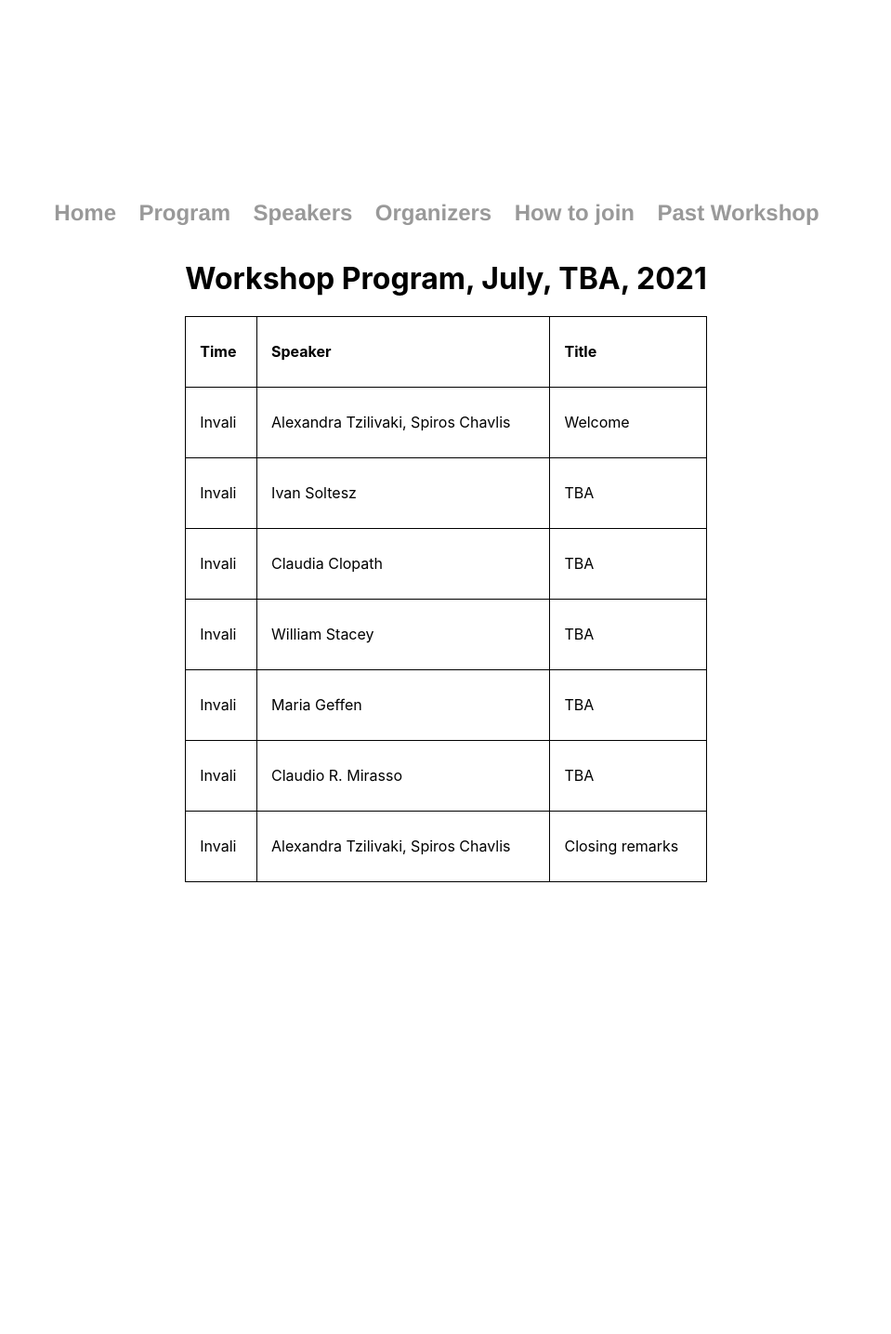
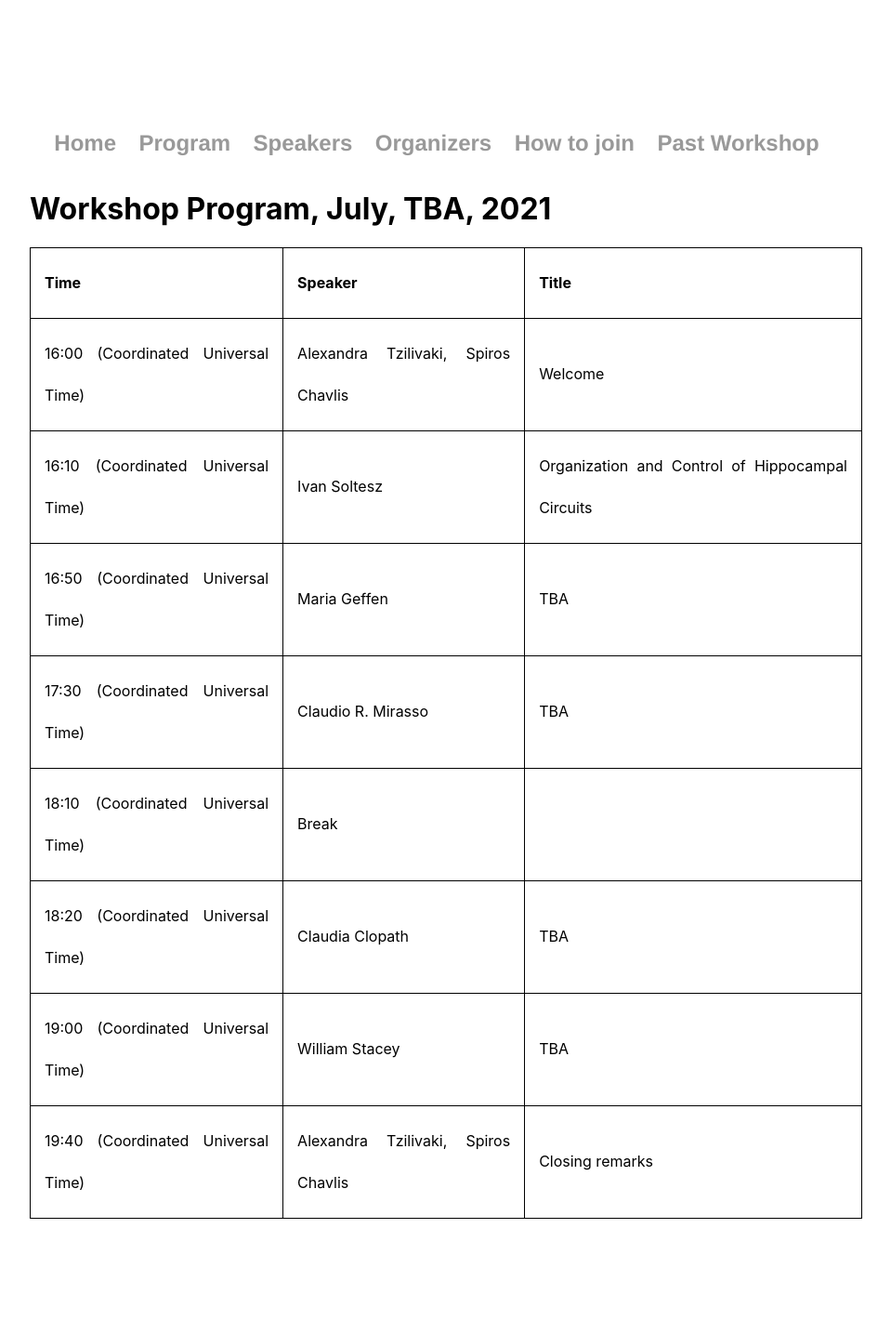
Before and after one commit to spirosChv/ocns2021interneurons, a Jekyll site: the page built from program/index.html, in a window 1280 px wide. Shown: the whole page at 93% size, without its empty margins (160-1119 px from the left). Built offline with Jekyll 4.4.1, drawn with Linux system fonts in a browser that asks for light colours; before the commit the page ends 1148 px from its top, so only the background shows below that; some of the changed lines change nothing that is shown.

Commit message:
Update index.html

```diff
--- a/program/index.html
+++ b/program/index.html
@@ -30,37 +30,42 @@ title: Workshop Program
     <th>Title</th>
   </tr>
   <tr>
-    <td><script type="text/javascript">localize("0/0/2021 0:00:00 PM"); </script></td>
+    <td><script type="text/javascript">localize("06/06/2021 04:00:00 PM"); </script></td>
     <td>Alexandra Tzilivaki, Spiros Chavlis</td>
     <td>Welcome</td>
   </tr>
   <tr>
-    <td><script type="text/javascript">localize("0/0/2021 0:00:00 PM"); </script></td>
+    <td><script type="text/javascript">localize("06/06/2021 04:10:00 PM"); </script></td>
     <td>Ivan Soltesz</td>
+    <td>Organization and Control of Hippocampal Circuits</td>
+  </tr>
+  <tr>
+    <td><script type="text/javascript">localize("06/06/2021 04:50:00 PM"); </script></td>
+    <td>Maria Geffen</td>
     <td>TBA</td>
   </tr>
   <tr>
-    <td><script type="text/javascript">localize("0/0/2021 00:00:00 PM"); </script></td>
-    <td>Claudia Clopath</td>
+    <td><script type="text/javascript">localize("06/06/2021 05:30:00 PM"); </script></td>
+    <td>Claudio R. Mirasso</td>
     <td>TBA</td>
   </tr>
-  <tr>
-    <td><script type="text/javascript">localize("0/0/2021 00:00:00 PM"); </script></td>
+   <tr>
+   <td><script type="text/javascript">localize("06/06/2021 06:10:00 PM"); </script></td>
+   <td>Break</td>
+    <td></td>
+  </tr>
+   <tr>
+   <td><script type="text/javascript">localize("06/06/2021 06:20:00 PM"); </script></td>
+   <td>Claudia Clopath</td>
+    <td>TBA</td>
+  </tr>
+   <tr>
+      <td><script type="text/javascript">localize("06/06/2021 07:00:00 PM"); </script></td>
     <td>William Stacey</td>
     <td>TBA</td>
   </tr>
-   <tr>
-   <td><script type="text/javascript">localize("0/0/2021 00:00:00 PM"); </script></td>
-   <td>Maria Geffen</td>
-    <td>TBA</td>
-  </tr>
-   <tr>
-      <td><script type="text/javascript">localize("0/0/2021 00:00:00 PM"); </script></td>
-    <td>Claudio R. Mirasso</td>
-    <td>TBA</td>
-  </tr>
     <tr>
-     <td><script type="text/javascript">localize("0/0/2021 00:00:00 PM"); </script></td>
+     <td><script type="text/javascript">localize("06/06/2021 07:40:00 PM"); </script></td>
     <td>Alexandra Tzilivaki, Spiros Chavlis</td>
     <td>Closing remarks</td>
   </tr>
```
